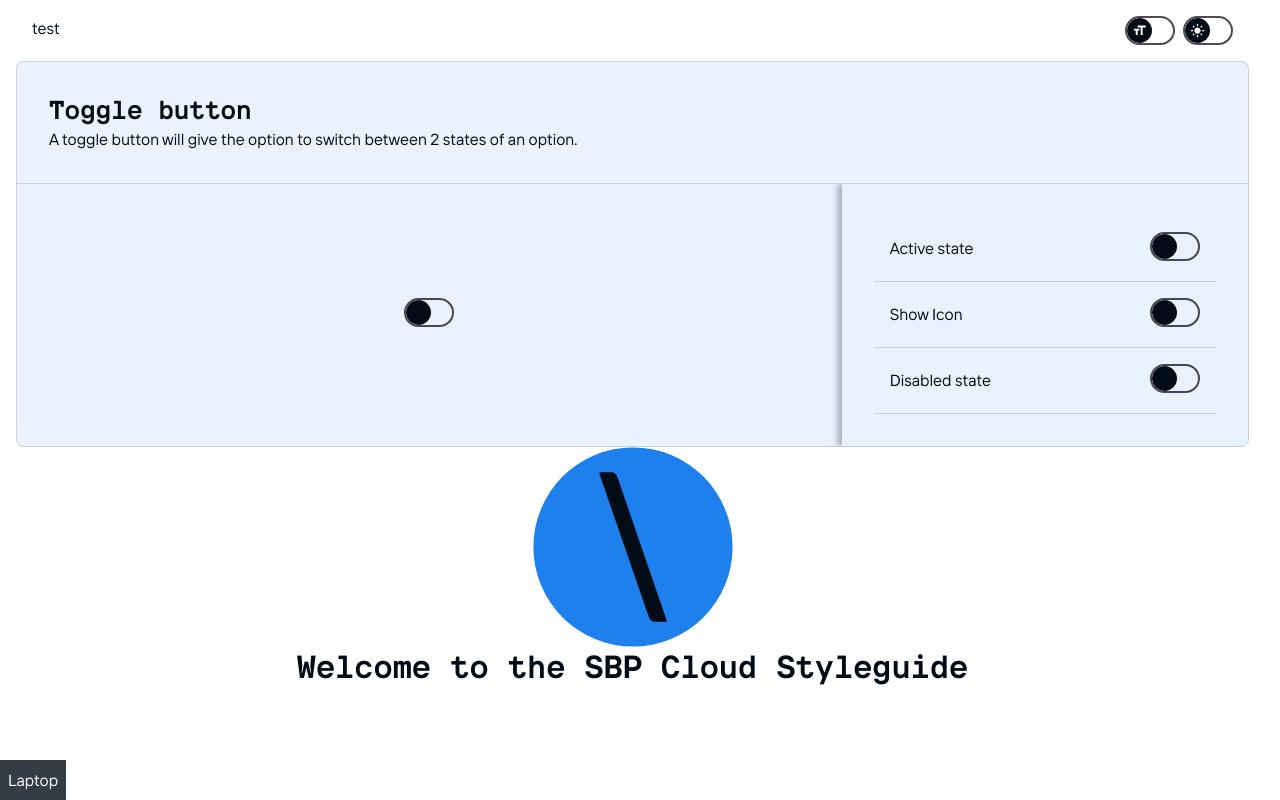
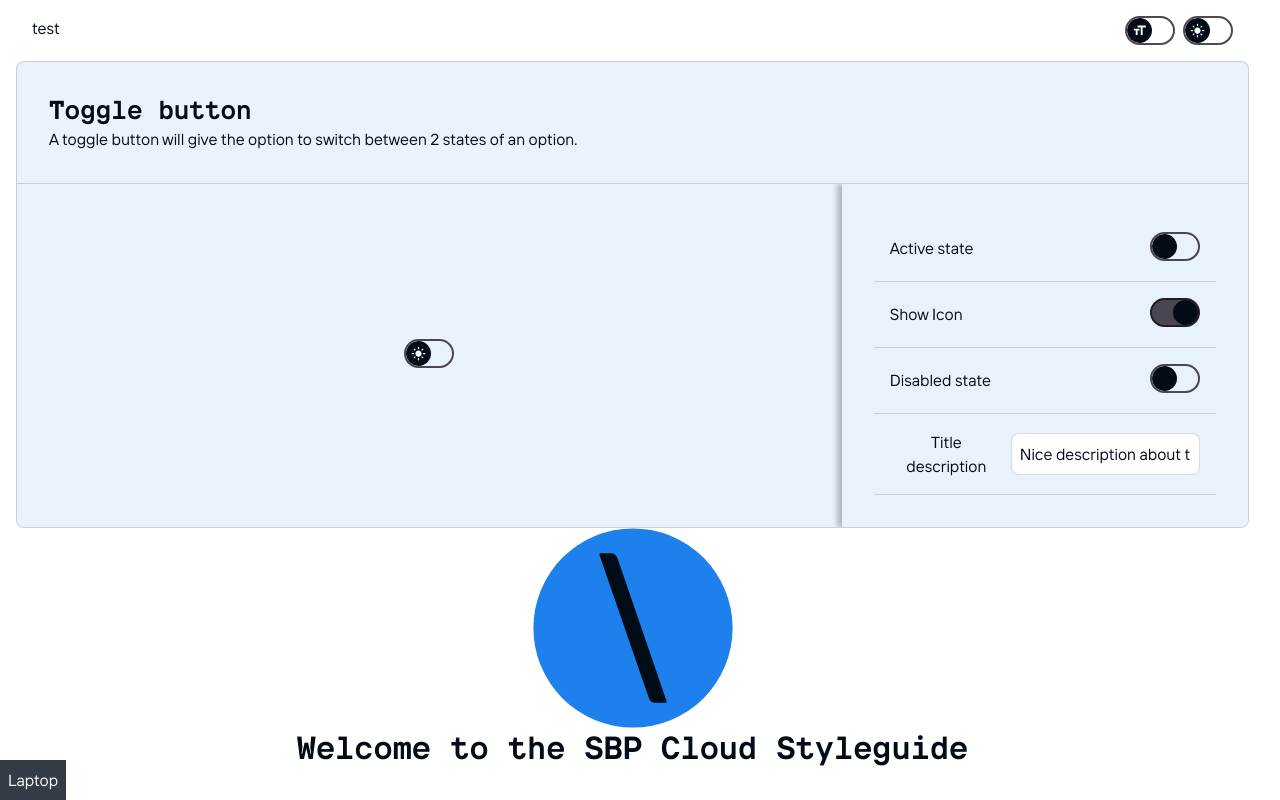
Before and after one commit to schubergphilis/sbp-frontend-style, a React (Create React App) app: page / in a window 1280 px wide. Built offline with nearby package versions, Linux system fonts and the light colour scheme.

Commit message:
Implement Inputfield as option

```diff
--- a/src/App.tsx
+++ b/src/App.tsx
@@ -32,6 +32,12 @@ const App = () => {
 			name: 'disabled',
 			type: 'boolean',
 			value: false
+		},
+		{
+			title: 'Title description',
+			name: 'title',
+			type: 'text',
+			value: 'Nice description about the functionality'
 		}
 	]
 	return (
--- /dev/null
+++ b/src/components/atoms/forms/TextInput.tsx
@@ -0,0 +1,21 @@
+import { styled } from 'styled-components'
+
+export const TextInput = styled.input`
+	border: 1px solid ${({ theme }) => theme.style.borderColor};
+	border-radius: ${({ theme }) => theme.style.radius}px;
+	background-color: ${({ theme }) => theme.style.inputColorBg};
+	padding: 0.5em;
+	display: block;
+	width: 100%;
+	cursor: pointer;
+
+	&::placeholder {
+		color: ${({ theme }) => theme.style.inputPlaceholder};
+	}
+
+	&[disabled] {
+		cursor: hand;
+		opacity: 0.75;
+		pointer-events: none;
+	}
+`
--- a/src/styling/ThemeConfig.ts
+++ b/src/styling/ThemeConfig.ts
@@ -100,14 +100,9 @@ const lightStyle: DefaultStyle = {
 	colorCta: 'inherit',
 	borderColor: 'rgba(22, 12, 23, .15)',
 	buttonActiveColor: 'rgba(22, 12, 23, .75)',
-	cardColorBg: 'rgba(232, 242, 253, .90)'
-}
-
-const largeLightStyle: DefaultStyle = {
-	...lightStyle,
-	...{
-		fontSize: 24
-	}
+	cardColorBg: 'rgba(232, 242, 253, .90)',
+	inputColorBg: 'rgb(255, 255, 255)',
+	inputPlaceholder: 'rgba(22, 12, 23, .15)'
 }
 
 const darkStyle: DefaultStyle = {
@@ -117,7 +112,15 @@ const darkStyle: DefaultStyle = {
 		colorBg: 'rgb(2, 12, 23)',
 		borderColor: 'rgba(232, 242, 253, .75)',
 		buttonActiveColor: 'rgba(232, 242, 253, .75)',
-		cardColorBg: 'rgba(232, 242, 253, .10)'
+		cardColorBg: 'rgba(232, 242, 253, .10)',
+		inputColorBg: 'rgba(232, 242, 253, .10)'
+	}
+}
+
+const largeLightStyle: DefaultStyle = {
+	...lightStyle,
+	...{
+		fontSize: 24
 	}
 }
 
--- a/src/styling/elements/box/ComponentBox.tsx
+++ b/src/styling/elements/box/ComponentBox.tsx
@@ -15,9 +15,13 @@ interface Props {
 }
 
 const ComponentBox = ({ options, title, description, children }: Props) => {
-	const [steps, setSteps] = useState<any>({})
+	const init = options.reduce(
+		(accumulator, { name, value }) => ({ ...accumulator, [name]: value }),
+		{}
+	)
+	const [steps, setSteps] = useState<any>(init)
 
-	const onClick = (name: string, value: ValueType | null): void => {
+	const handleEvent = (name: string, value: ValueType | null): void => {
 		setSteps({
 			...steps,
 			[name]: value
@@ -36,7 +40,7 @@ const ComponentBox = ({ options, title, description, children }: Props) => {
 					{options.map((props, index) => (
 						<OptionRow
 							key={index}
-							onClick={onClick}
+							handleEvent={handleEvent}
 							state={steps[props.name]}
 							{...props}
 						/>
--- a/src/styling/elements/box/OptionRow.tsx
+++ b/src/styling/elements/box/OptionRow.tsx
@@ -1,7 +1,9 @@
 import ToggleButton from 'components/atoms/buttons/ToggleButton'
+import { TextInput } from 'components/atoms/forms/TextInput'
 import { OptionType } from 'datatypes/OptionType'
 import { ValueType } from 'datatypes/ValueType'
-import styled from 'styled-components'
+import { ChangeEvent } from 'react'
+import { styled } from 'styled-components'
 
 interface Props {
 	title: string
@@ -9,10 +11,10 @@ interface Props {
 	type: OptionType
 	value: ValueType
 	state: ValueType | null
-	onClick: (name: string, value: ValueType | null) => void
+	handleEvent: (name: string, value: ValueType | null) => void
 }
 
-const OptionRow = ({ title, name, type, value, state, onClick }: Props) => {
+const OptionRow = ({ title, name, type, value, state, handleEvent }: Props) => {
 	return (
 		<Row>
 			<div>{title}</div>
@@ -20,16 +22,23 @@ const OptionRow = ({ title, name, type, value, state, onClick }: Props) => {
 				{type === 'boolean' ? (
 					<ToggleButton
 						isActive={state as boolean}
-						onClick={() => onClick(name, !state)}
+						onClick={() => handleEvent(name, !state)}
 					/>
 				) : type === 'element' ? (
 					<ToggleButton
 						isActive={!(state === null || state === undefined)}
 						onClick={() =>
-							onClick(
+							handleEvent(
 								name,
 								state === undefined || state === null ? value : null
 							)
+						}
+					/>
+				) : type === 'text' ? (
+					<TextInput
+						value={(state as string) ?? ''}
+						onChange={(event: ChangeEvent<HTMLInputElement>) =>
+							handleEvent(name, event.target.value)
 						}
 					/>
 				) : null}
--- a/types/styled.d.ts
+++ b/types/styled.d.ts
@@ -24,6 +24,8 @@ declare module 'styled-components' {
 		borderColor: CssColorType
 		buttonActiveColor: CssColorType
 		cardColorBg: CssColorType
+		inputColorBg: CssColorType
+		inputPlaceholder: CssColorType
 	}
 
 	export interface DefaultTheme {
```
